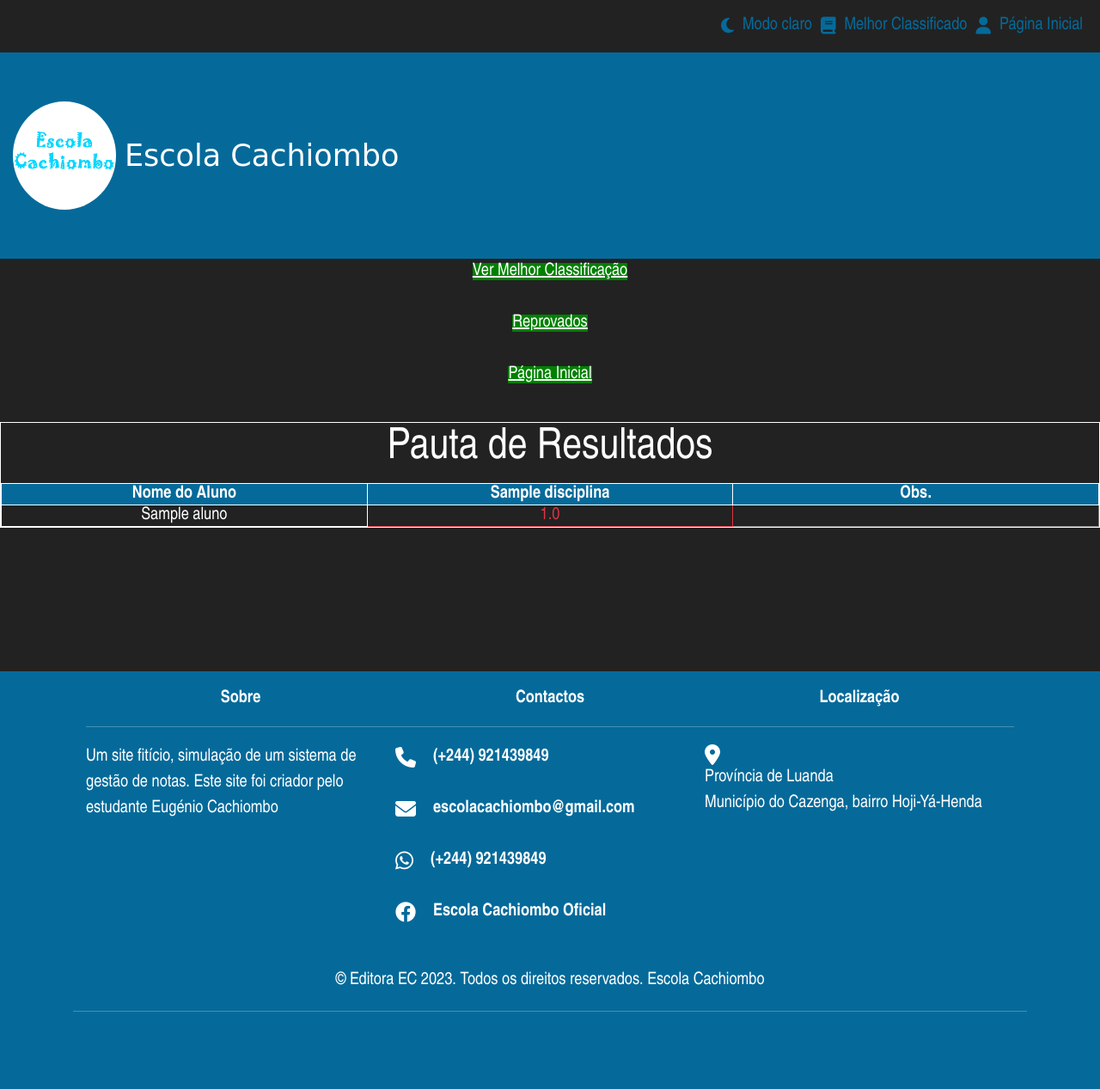
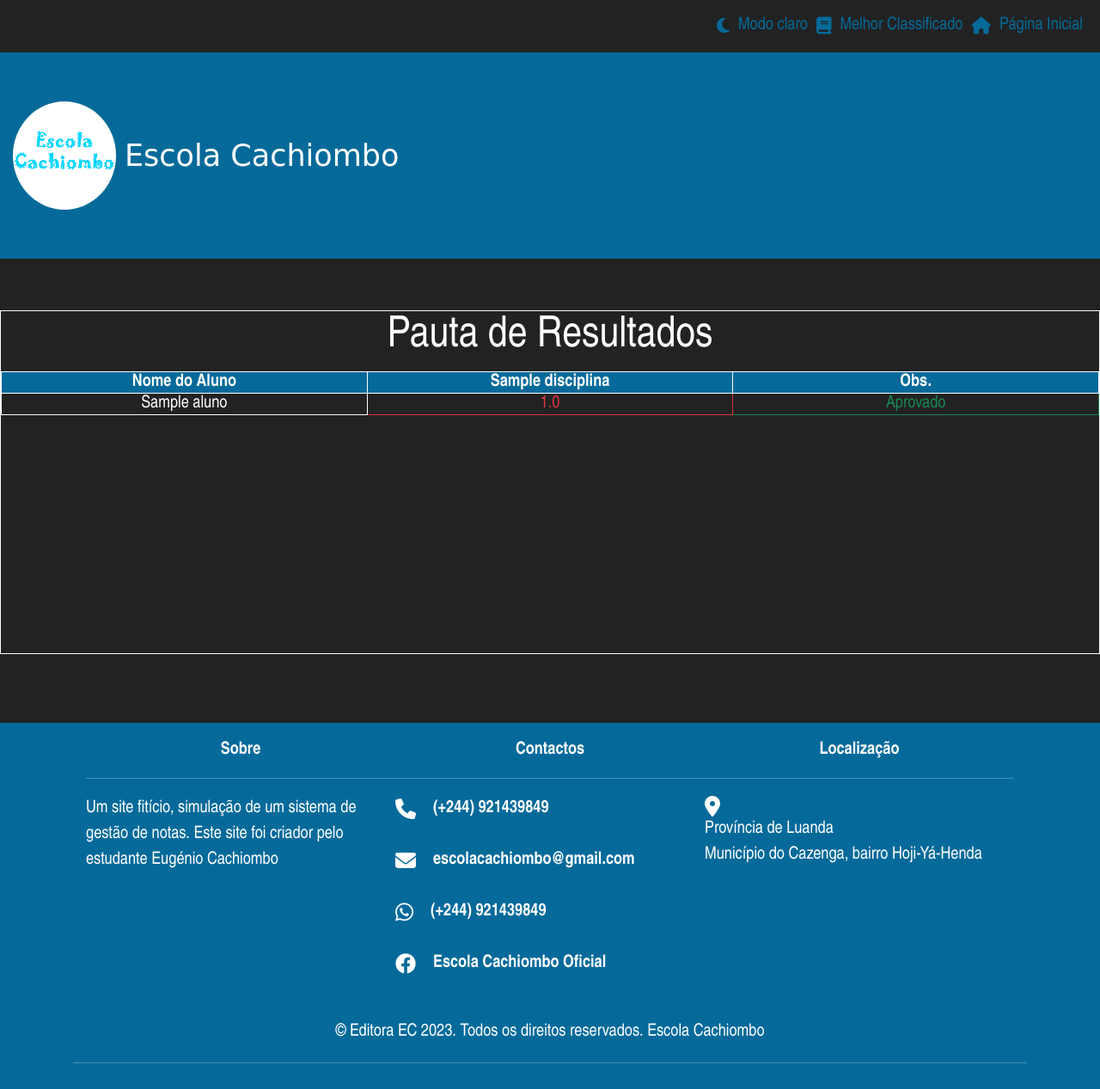
Before and after one commit to eugeniocachiombo/escola, a PHP site: page /app/views/pauta in a window 1280 px wide. Shown: the whole page at 86% size. Before the commit the page ends 1177 px from the top, so only its background shows below. Run offline with PHP 8.4, Linux system fonts and the light colour scheme; tables that the repository leaves empty hold one stand-in row (values such as "Sample post"); a stand-in replaces the project's code that opens the database connection.

Commit message:
Tudo pronto em pauta

```diff
--- a/app/config/doc/id19984116_escola (1).sql
+++ b/app/config/doc/id19984116_escola (1).sql
@@ -43,7 +43,7 @@ CREATE TABLE `marcar_prova` (
 CREATE TABLE `media` (
   `id_media` int primary key AUTO_INCREMENT NOT NULL,
   `id_aluno` INT NOT NULL,
-  `mediaAluno` varchar(50) DEFAULT NULL,
+  `media_aluno` varchar(50) DEFAULT NULL,
   FOREIGN key (id_aluno) REFERENCES aluno(id_aluno) on delete CASCADE
 ) ENGINE=InnoDB DEFAULT CHARSET=utf8mb4 COLLATE=utf8mb4_general_ci;
 
--- /dev/null
+++ b/app/dao/media_dao.php
@@ -0,0 +1,12 @@
+<?php
+
+class MediaDao {
+    function GetMediaId($id_aluno){
+        $con = GetConnection();
+		$sql = "select * from media where id_aluno = ?";
+		$stmt = $con->prepare($sql);
+		$stmt->bindValue(1, $id_aluno);
+		$stmt->execute();
+		return $stmt->fetch();
+    }
+}
--- a/app/dao/pauta_dao.php
+++ b/app/dao/pauta_dao.php
@@ -1,7 +1,6 @@
 <?php
 
-class PautaDao
-{
+class PautaDao {
     function GetAll(){
         $con = GetConnection();
         $sql_disc = "select * from pauta
--- a/app/views/pauta/index.php
+++ b/app/views/pauta/index.php
@@ -3,26 +3,11 @@
 <?php include '../_inc/header.php';?>
 <?php include '../../config/db/connection.php';?>
 <?php include '../../dao/pauta_dao.php';?>
+<?php include '../../dao/media_dao.php';?>
 <title>Pauta</title>
 
 <main>
-	<center>
-		<a href="Vermelhor.php" style="background: green; color: white;">Ver Melhor Classificação</a>
-	</center> <br>
-
-	<center>
-		<a href="Reprovados.php" style="background: green; color: white;">Reprovados </a>
-	</center> <br>
-
-	<center>
-		<a href="Página Inicial.php" style="background: green; color: white;">
-			Página Inicial
-		</a>
-	</center><br>
-
-	<h1> </h1>
-
-	<div class="table-responsive">
+	<div class="table-responsive mt-5">
 	<caption><h1 class="text-center">Pauta de Resultados</h1></caption>
 		<table border="1" align="center">
 			<tr>
@@ -50,6 +35,8 @@
 								if($init_cont == 0){
 									echo "<td>" . $value["nome_aluno"] . "</td>";
 									$nota_value = $pauta_dao->GetNota($value["id_aluno"]);
+									$media_dao = new MediaDao();
+									$media_value = $media_dao->GetMediaId($value["id_aluno"]);
 
 									foreach ($nota_value as $value) {
 
@@ -63,6 +50,15 @@
 											echo "<td class='text-danger'>" . substr($value["nota"], 0, 3) . "</td> ";
 										}
 									}
+
+
+
+									if($media_value["media_aluno"] >= 9.5){
+										echo "<td class='text-success'> Aprovado </td> ";
+									} else {
+										echo "<td class='text-danger'> Reprovado </td> ";
+									}
+
 								 }
 							?>
 						</tr>
--- a/app/views/pauta/menu/lista.php
+++ b/app/views/pauta/menu/lista.php
@@ -1,3 +1,3 @@
 <a href="" > <li class="d-flex align-items-center"> <i class="fas fa-moon pe-2"></i> Modo claro </li> </a> <hr>
 <a href="" > <li class="d-flex align-items-center"> <i class="fas fa-book pe-2"></i> Melhor Classificado   </li> </a>
-<a href="../inicio" > <li class="d-flex align-items-center"> <i class="fas fa-user pe-2"></i> Página Inicial  </li> </a>
+<a href="../inicio" > <li class="d-flex align-items-center"> <i class="fas fa-home pe-2"></i> Página Inicial  </li> </a>
--- a/assets/css/table.css
+++ b/assets/css/table.css
@@ -19,4 +19,6 @@ td{
 
 .table-responsive{
     border: 1px solid;
+    overflow: auto;
+    min-height: 50vh;
 }
```
